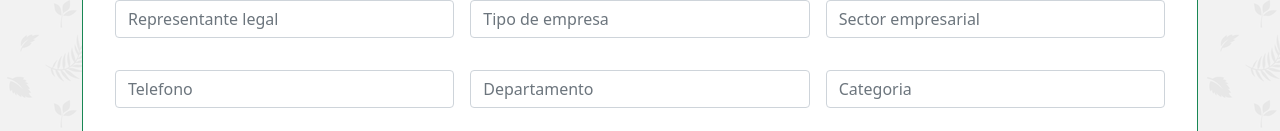
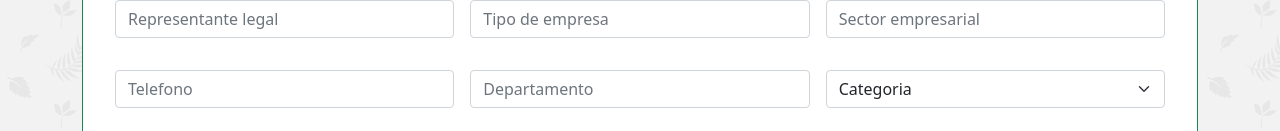
Before and after one commit to julianunab/Proyecto-ciclo-4, a React (Create React App) app: page /Registro in a window 1280 px wide. Shown: the part 669-800 px from the top of the page. Built offline with nearby package versions, Linux system fonts and the light colour scheme.

Commit message:
Actualizacion Select

```diff
--- a/src/components/Paginas/Directorio.js
+++ b/src/components/Paginas/Directorio.js
@@ -1,5 +1,5 @@
 import React from 'react'
-
+import { BrowserRouter as Router, Switch, Route, Link, Routes } from "react-router-dom";
 const Directorio = () => {
   return (
     <div>
--- a/src/components/Paginas/Inicio.js
+++ b/src/components/Paginas/Inicio.js
@@ -1,6 +1,5 @@
 import React from 'react'
 import { BrowserRouter as Router, Switch, Route, Link, Routes } from "react-router-dom";
-
 const inicio = () => {
     return (
         <div>
@@ -27,7 +26,7 @@ const inicio = () => {
                 </div>
                 <h5 class="card-title text-center fw-bold">HAZ PARTE DE ESTA GRAN INICIATIVA</h5>
                 <div class="d-grid gap-2 col-6 mx-auto">
-                    <button class="btn btn-success" type="button">REGISTRA TU EMPRESA</button>
+                 <a href="/Registro" button class="btn btn-success" type="button">REGISTRA TU EMPRESA</a>
                 </div>
                 <div class="card mb-3 p-2">
                     <div class="card-body text-success">
--- a/src/components/Paginas/Registro.js
+++ b/src/components/Paginas/Registro.js
@@ -46,7 +46,24 @@ const Registro = () => {
                 <input type="text" class="form-control" placeholder="Departamento" aria-label="Departamento" />
               </div>
               <div class="col-sm">
-                <input type="text" class="form-control" placeholder="Categoria" aria-label="Categoria" />
+                <select class="form-select" aria-label="Categoria">
+                <option selected>Categoria</option>
+                <option value="1">Transporte de carga</option>
+                <option value="2">Montajes electricos</option>
+                <option value="3">Laboratorios y analisis tecnicos</option>
+                <option value="4">Servicios de consultoria</option>
+                <option value="5">Servicios ambientales</option>
+                <option value="6">Montajes metalmecanicos</option>
+                <option value="7">Obras civiles</option>
+                <option value="8">Catering</option>
+                <option value="9">Suministros</option>
+                <option value="10">Servicios de salud</option>
+                <option value="11">Otros transportes</option>
+                <option value="12">Servicios TIC</option>
+                <option value="13">Servicios generales y mantenimiento</option>
+                <option value="14">Energia eolica</option>
+                <option value="15">Energia Solar</option>
+                </select>
               </div>
             </div>
             <div class="row g-3 p-3">
```
